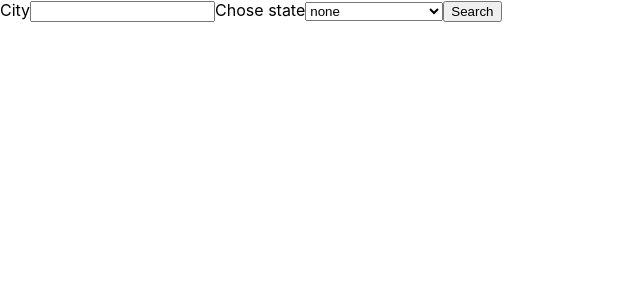
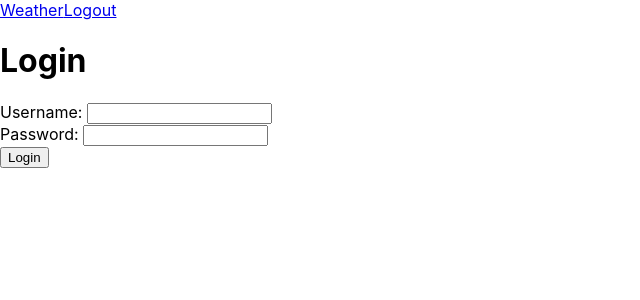
Before and after one commit to Stevenbmay/weather-app, a React (Create React App) app: page /login in a window 1280 px wide. Shown: the top 300 px of the page, without its empty margins (0-640 px from the left). Built offline with nearby package versions, Linux system fonts and the light colour scheme.

Commit message:
add authRoute

```diff
--- a/package.json
+++ b/package.json
@@ -12,8 +12,11 @@
     "react": "^18.2.0",
     "react-dom": "^18.2.0",
     "react-redux": "^8.0.4",
+    "react-router-dom": "^6.4.2",
     "react-scripts": "5.0.1",
     "redux": "^4.2.0",
+    "router": "^1.3.7",
+    "url": "^0.11.0",
     "web-vitals": "^2.1.4"
   },
   "scripts": {
--- a/src/App.js
+++ b/src/App.js
@@ -1,11 +1,21 @@
+import { Navigate, BrowserRouter as Router, Routes, Route } from 'react-router-dom';
+
 import './App.css';
+import LoginPage from './components/LoginPage';
 import WeatherPage from './components/weatherPage';
+import { PrivateRoute, PublicRoute } from './shared/componets/AuthRoute';
+import Menu from './shared/componets/Menu';
 
 function App() {
   return (
-    <div>
-      <WeatherPage />
-    </div>
+    <Router>
+      <Menu />
+      <Routes>
+        <Route path="/login" element={<PublicRoute component={<LoginPage />} />} />
+        <Route path="/weather" element={<PrivateRoute component={<WeatherPage />} />} />
+        <Route path="*" element={<Navigate to="/login" />} />
+      </Routes>
+    </Router>
   );
 }
 
--- a/src/components/LoginPage.jsx
+++ b/src/components/LoginPage.jsx
@@ -0,0 +1,33 @@
+import { useState } from "react";
+import { connect } from "react-redux";
+import { setUser } from "../shared/redux/userReducer";
+
+const LoginPage = ({ login }) => {
+    const [username, setUsername] = useState("");
+    const [password, setPassword] = useState("");
+
+    return (
+        <div>
+            <h1>Login</h1>
+            <label htmlFor="username">Username: </label>
+            <input id="username" type="text" value={username} onChange={(e) => setUsername(e.target.value)} />
+            <div>
+                <label htmlFor="password">Password: </label>
+                <input id='password' type="password" value={password} onChange={(e) => setPassword(e.target.value)} />
+            </div>
+            <button onClick={() => {
+                if (username && password) {
+                    login({ username })
+                }
+            }}>Login</button>
+        </div>
+    )
+};
+
+const mapDispatchToProps = (dispatch) => ({
+    login: (user) => dispatch(setUser(user)),
+});
+
+const mapStateToProps = () => ({});
+
+export default connect(mapStateToProps, mapDispatchToProps)(LoginPage);
--- a/src/shared/componets/AuthRoute.jsx
+++ b/src/shared/componets/AuthRoute.jsx
@@ -0,0 +1,34 @@
+import { useMemo } from "react"
+import { connect } from "react-redux";
+import { Navigate } from "react-router-dom";
+
+
+
+const AuthRoute = ({ requireUser, component, user }) => {
+    const redirct = useMemo(() => (requireUser ? "/login" : "/weather"), [requireUser]
+    )
+
+    const auth = useMemo(() => {
+        return (!requireUser && !user) || (requireUser && user);
+    }, [requireUser, user]);
+    if (auth) {
+        return <>{component}</>
+    }
+    return <Navigate to={redirct} />
+}
+
+const mapDispatchToProps = () => ({})
+const mapStateToProps = (state) => ({ user: state.user })
+
+const ConAuthRoute = connect(
+    mapStateToProps,
+    mapDispatchToProps
+)(AuthRoute)
+
+export const PrivateRoute = ({ component }) => {
+    return <ConAuthRoute requireUser={true} component={component} />;
+};
+
+export const PublicRoute = ({ component }) => {
+    return <ConAuthRoute requireUser={false} component={component} />;
+};
--- /dev/null
+++ b/src/shared/componets/Menu.jsx
@@ -0,0 +1,33 @@
+import React from "react";
+import { connect } from "react-redux";
+import { NavLink } from "react-router-dom"
+import { clearUser } from "../redux/userReducer";
+
+
+const Menu = (user, clearUser) => {
+
+    return (
+        <nav>
+            {!user && (
+                <NavLink to="/login">Login</NavLink>
+            )}
+            {user && (
+                <>
+                    <NavLink to="/weather">Weather</NavLink>
+                    <NavLink to="/login" onClick={clearUser}>Logout</NavLink>
+                </>
+            )}
+        </nav>
+    )
+}
+
+const mapDispatchToProps = (dispatch) => {
+    return {
+        clearUser: () => {
+            dispatch(clearUser());
+        },
+    };
+};
+const mapStateToProps = (state) => ({ user: state.user });
+
+export default connect(mapStateToProps, mapDispatchToProps)(Menu);
--- a/src/shared/functions/getWeather.js
+++ b/src/shared/functions/getWeather.js
@@ -10,6 +10,7 @@ export default async function getWeather(location) {
     const response = await axios.get(weatherURL + "&lat=" + lat + "&lon=" + lon);
     const weather = response.data.weather
     const name = response.data.name
+    console.log(response.data)
 
 
 
@@ -72,7 +73,7 @@ export default async function getWeather(location) {
     }
 
     const all = [Object.assign(main, data, wind, weathers, description, pic)]
-    console.log(pic)
+
 
 
 
--- a/src/shared/redux/store.js
+++ b/src/shared/redux/store.js
@@ -1,8 +1,10 @@
 import { configureStore } from "@reduxjs/toolkit";
 import locationRedux from "./locationRedux";
+import userReducer from "./userReducer";
 
 export default configureStore({
     reducer: {
-        location: locationRedux
+        location: locationRedux,
+        user: userReducer
     }
 })
--- /dev/null
+++ b/src/shared/redux/userReducer.js
@@ -0,0 +1,11 @@
+import { createSlice } from "@reduxjs/toolkit"
+
+export const userSlice = createSlice({
+    name: "user", initialState: null, reducers: {
+        setUser: (state, action) => action.payload,
+        clearUser: () => null
+    }
+})
+
+export const { setUser, clearUser } = userSlice.actions;
+export default userSlice.reducer;
```
Also changed, not shown: 1 other file (tests, documents, lock files or other folders).
